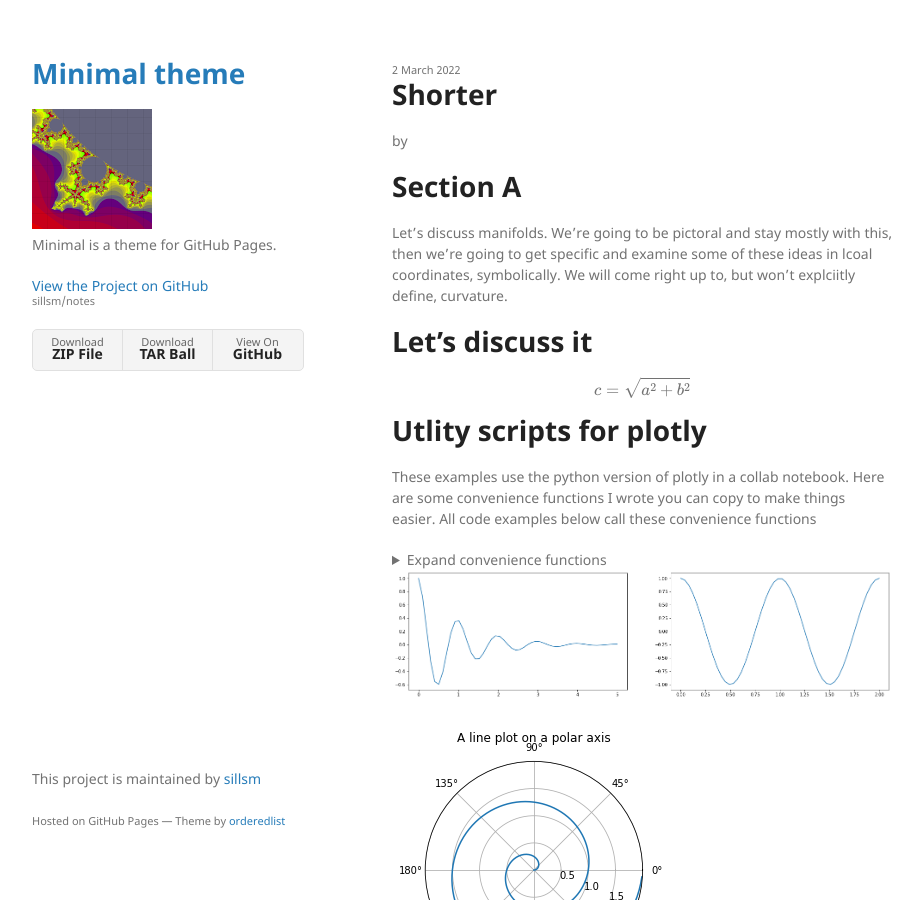
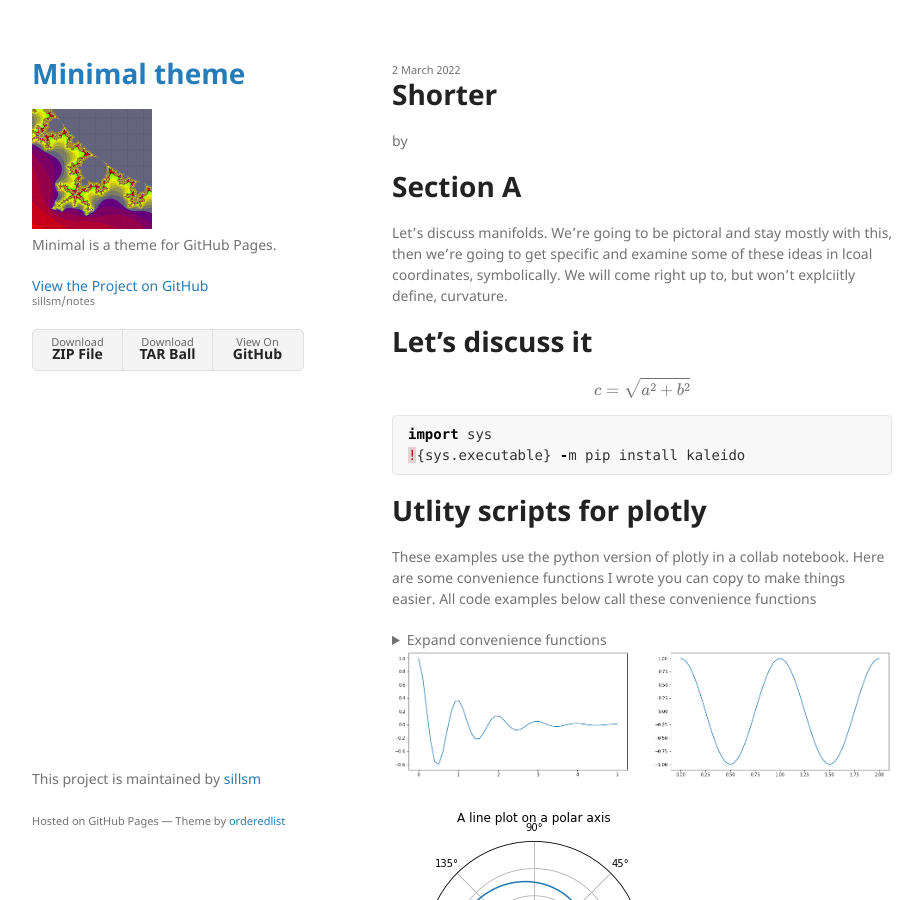
Before and after one commit to sillsm/notes, a Jekyll site: the page built from _posts/2022-03-02-shorter.md, in a window 1280 px wide and 900 px high. Shown: the whole window, without its empty margins (178-1101 px from the left). Built offline with Jekyll 4.4.1, drawn with Linux system fonts in a browser that asks for light colours; our own code applies the rules of GitHub Pages for plain Markdown files; formulas are drawn with MathJax 3.

Commit message:
Update 2022-03-02-shorter.md

````diff
--- a/_posts/2022-03-02-shorter.md
+++ b/_posts/2022-03-02-shorter.md
@@ -8,6 +8,10 @@ $$
 c = \sqrt{a^2 + b^2}
 $$
 
+```python
+import sys
+!{sys.executable} -m pip install kaleido
+```
 
 # Utlity scripts for plotly
 
````
